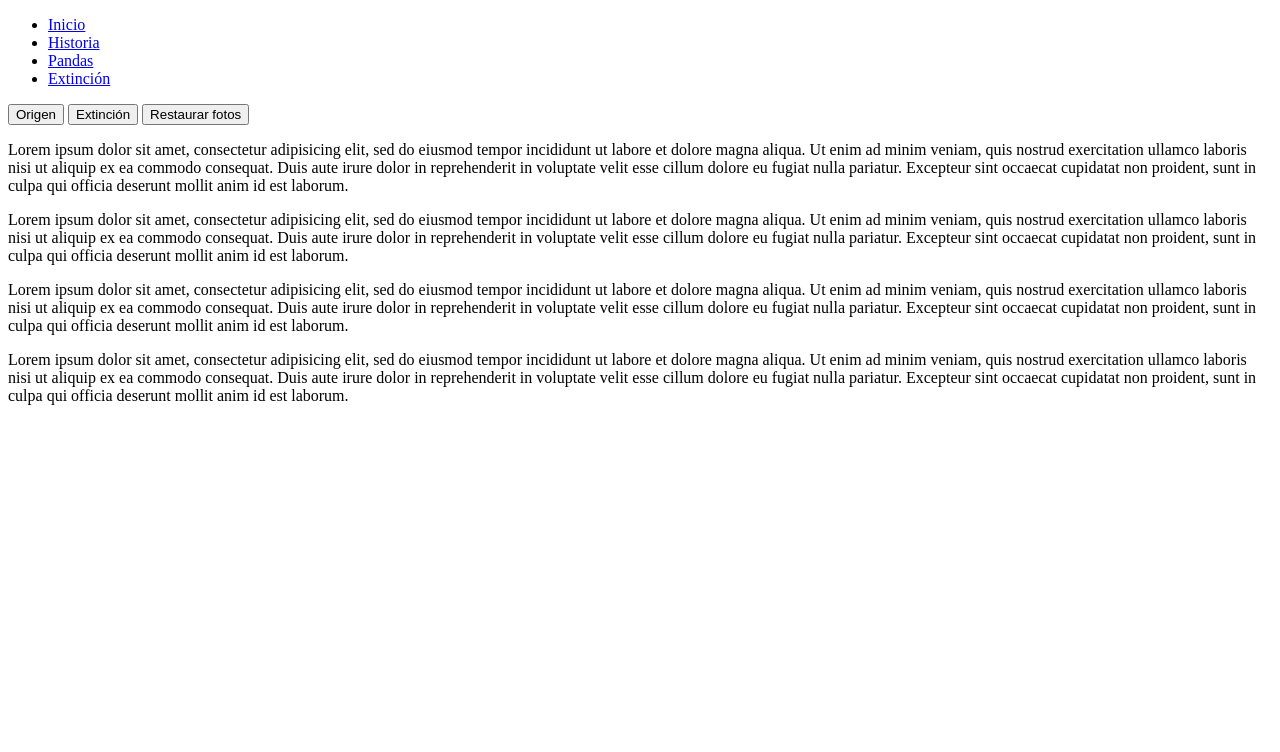
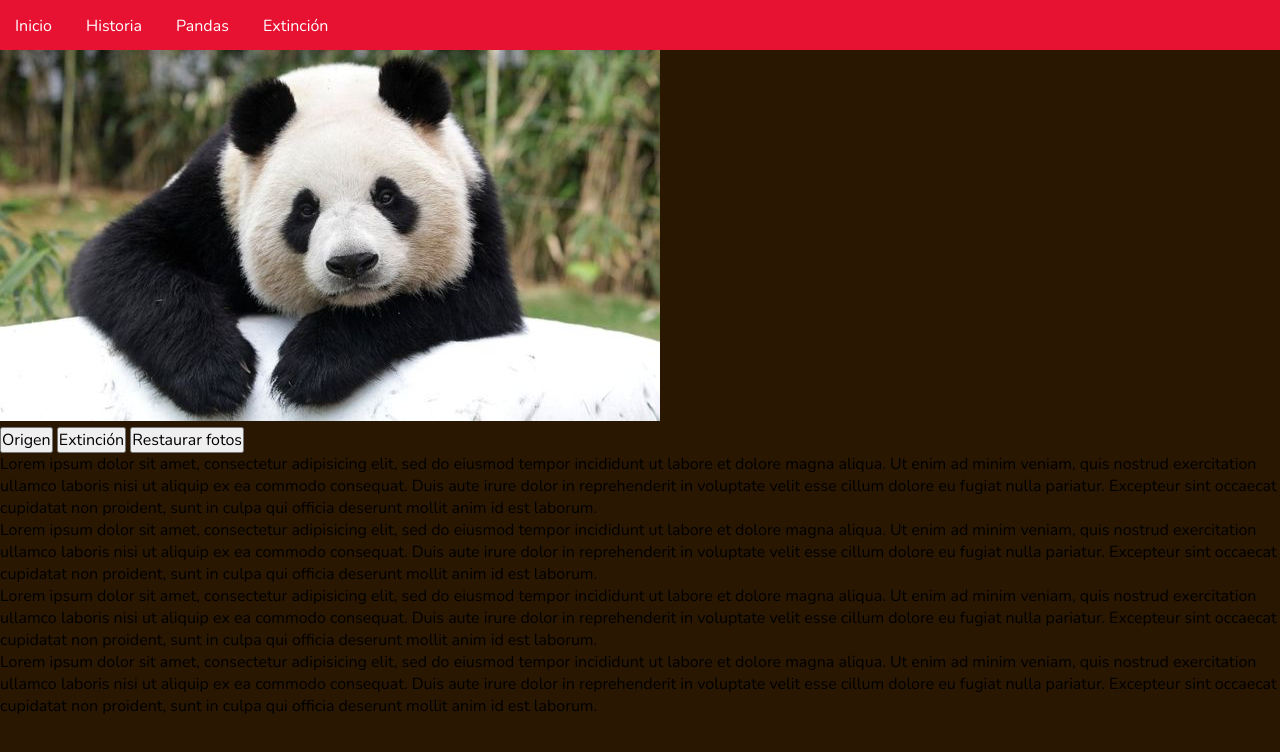
Before and after one commit to FlorTello/pandapanda, a plain HTML site: page index.html in a window 1280 px wide. Drawn offline with nearby package versions, Linux system fonts and the light colour scheme.

Commit message:
nav bar ok

```diff
--- a/assets/css/main.css
+++ b/assets/css/main.css
@@ -0,0 +1,34 @@
+* {
+  box-sizing: border-box;
+  font-family: 'Nunito', sans-serif;
+  font-size: 16px;
+  margin: 0;
+  padding: 0;
+}
+
+body {
+  background-color: rgb(41, 23, 2);
+}
+
+nav {
+  background-color: rgb(231, 18, 50);
+  color: #fff;
+  width: 100%;
+  height: 50px;
+}
+
+.nav-bar a {
+  text-decoration: none;
+  color: #fff;
+  transition: 0.3s;
+}
+
+.nav-bar a:hover {
+  font-weight: bold;
+}
+
+.nav-bar li {
+  display: inline-block;
+  list-style: none;
+  padding: 15px;
+}
--- a/index.html
+++ b/index.html
@@ -4,20 +4,27 @@
   <meta charset="UTF-8">
   <meta name="viewport" content="width=device-width, initial-scale=1.0">
   <meta http-equiv="X-UA-Compatible" content="ie=edge">
+  <link rel="icon" href="assets\img\favicon.ico" sizes="16x16" type="image/png">
+  <link href="https://fonts.googleapis.com/css?family=Nunito" rel="stylesheet">
   <link rel="stylesheet" href="assets\css\main.css">
   <title>Document</title>
 </head>
 <body>
-  <nav class="nav-bar">
+  <nav>
+    <div class="nav-bar">
       <ul>
         <li><a href="#">Inicio</a></li>
         <li><a href="#">Historia</a></li>
         <li><a href="#">Pandas</a></li>
         <li><a href="#">Extinción</a></li>
       </ul>
+    </div>
   </nav>
+  <div class="container">
     <section class="gallery">
-
+      <div class="img-panda">
+        <img src="assets\img\1.jpg" alt="panda-frontal">
+      </div>
     </section>
     <div class="options">
       <button>Origen</button>
@@ -44,6 +51,7 @@
           Duis aute irure dolor in reprehenderit in voluptate velit esse cillum dolore eu fugiat nulla pariatur.
           Excepteur sint occaecat cupidatat non proident, sunt in culpa qui officia deserunt mollit anim id est laborum.</p>
       </article>
+  </div>
 
   <script src="assets\js\app.js" charset="utf-8"></script>
 </body>
```
Also changed, not shown: assets/img/Panda-Icon-Pack.png (added), assets/img/favicon.ico (added). Lines whose indentation alone changed are shown as unchanged.
